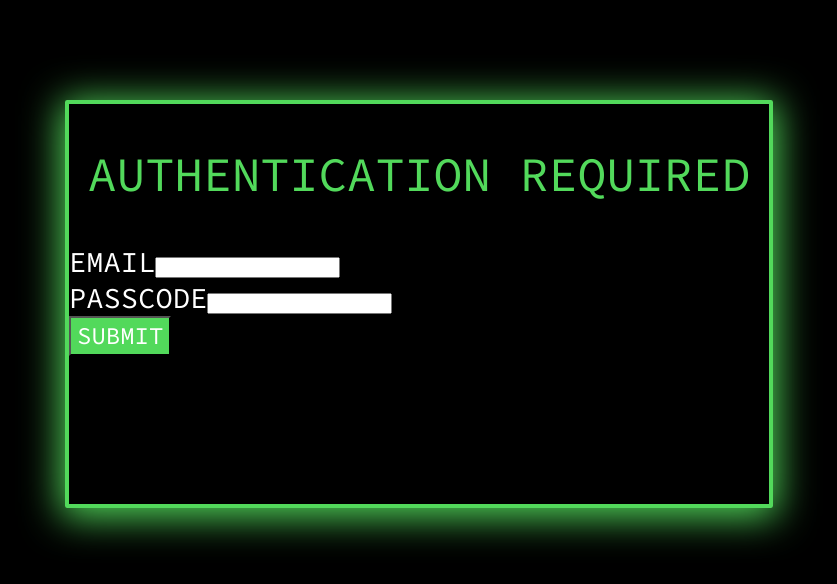
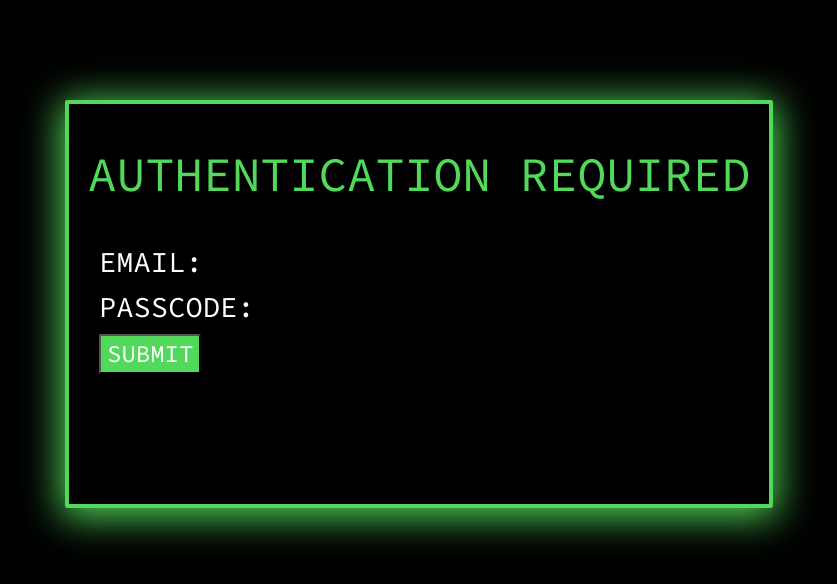
Before and after one commit to tomyreyes/team-website, a React (Create React App) app in the folder client/: page /login in a window 1280 px wide. Shown: the top 584 px of the page, without its empty margins (221-1058 px from the left). Built offline with nearby package versions, Linux system fonts and the light colour scheme.

Commit message:
add more styles to login component

```diff
--- a/client/src/components/LoginForm.js
+++ b/client/src/components/LoginForm.js
@@ -2,9 +2,11 @@ import React, { Component } from 'react'
 import FormValidation from '../utils/FormValidation'
 import axios from 'axios'
 import {
+  Form,
   FormContainer,
   FormButton,
   FormLabel,
+  FormInput,
   FormTitle,
   ErrorLabel
 } from './styled/Form'
@@ -35,6 +37,10 @@ export default class LoginForm extends Component {
     }
 
     this.submitted = false
+  }
+
+  componentDidMount() {
+    this.emailInput.focus()
   }
 
   handleInputChange = event => {
@@ -74,13 +80,16 @@ export default class LoginForm extends Component {
     return (
       <FormContainer>
         <FormTitle>AUTHENTICATION REQUIRED</FormTitle>
-        <form name="login" onSubmit={this.handleFormSubmit}>
+        <Form name="login" onSubmit={this.handleFormSubmit}>
           <div>
-            <FormLabel htmlFor="email">EMAIL</FormLabel>
-            <input
+            <FormLabel htmlFor="email">EMAIL:</FormLabel>
+            <FormInput
               type="text"
               name="email"
               id="email"
+              ref={input => {
+                this.emailInput = input
+              }}
               onChange={this.handleInputChange}
             />
             <ErrorLabel className="error">
@@ -88,8 +97,8 @@ export default class LoginForm extends Component {
             </ErrorLabel>
           </div>
           <div className="field">
-            <FormLabel htmlFor="password">PASSCODE</FormLabel>
-            <input
+            <FormLabel htmlFor="password">PASSCODE:</FormLabel>
+            <FormInput
               type="password"
               name="password"
               id="password"
@@ -103,7 +112,7 @@ export default class LoginForm extends Component {
             <FormLabel>SUBMIT</FormLabel>
           </FormButton>
           <span>{serverResponse}</span>
-        </form>
+        </Form>
       </FormContainer>
     )
   }
--- a/client/src/components/SignUpForm.js
+++ b/client/src/components/SignUpForm.js
@@ -60,6 +60,9 @@ export default class SignUpForm extends Component {
     this.submitted = false
   }
 
+  componentDidMount() {
+    this.emailInput.focus()
+  }
   passwordMatch = (confirmation, state) => state.password === confirmation
 
   characterCheck = state => state.length >= 6
@@ -113,6 +116,9 @@ export default class SignUpForm extends Component {
             type="text"
             name="email"
             id="email"
+            ref={input => {
+              this.emailInput = input
+            }}
             onChange={this.handleInputChange}
           />
           <span className="error">{validation.email.message}</span>
--- a/client/src/components/styled/Form.js
+++ b/client/src/components/styled/Form.js
@@ -14,7 +14,7 @@ export const FormContainer = styled.section`
   box-shadow: 0px 5px 38px 4px #52d95b;
   width: 700px;
   height: 400px;
-  & ${FormTitle} {
+  ${FormTitle} {
     text-align: center;
   }
 `
@@ -25,13 +25,42 @@ export const FormButton = styled.button`
   color: #fff;
 `
 
+export const Form = styled.form`
+  margin-left: 30px;
+  & ${FormButton} {
+    text-align: center;
+  }
+`
+
 export const FormLabel = styled.label`
   @import url('https://fonts.googleapis.com/css?family=Source+Code+Pro');
   font-family: 'Source Code Pro', monospace;
   color: #fff;
   font-size: 1.8em;
 `
-export const ErrorLabel = styled.span`
+export const ErrorLabel = styled.div`
   font-size: 1.4em;
   color: red;
 `
+
+export const FormInput = styled.input`
+  color: #52d95b;
+  background: #000;
+  border: none;
+  font-size: 1.4em;
+  margin-bottom: 10px;
+  font-family: 'Source Code Pro', monospace;
+  &:focus {
+    border: none;
+    outline-offset: 0;
+    outline: none;
+  }
+  &:-internal-autofill-selected {
+    -webkit-box-shadow: 0 0 0 1000px #000 inset !important;
+    -webkit-text-fill-color: #52d95b;
+  }
+  &:-internal-autofill-previewed {
+    -webkit-box-shadow: 0 0 0 1000px #000 inset !important;
+    -webkit-text-fill-color: #52d95b;
+  }
+`
```
